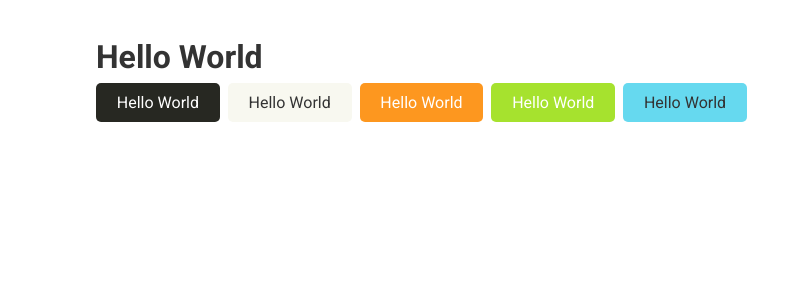
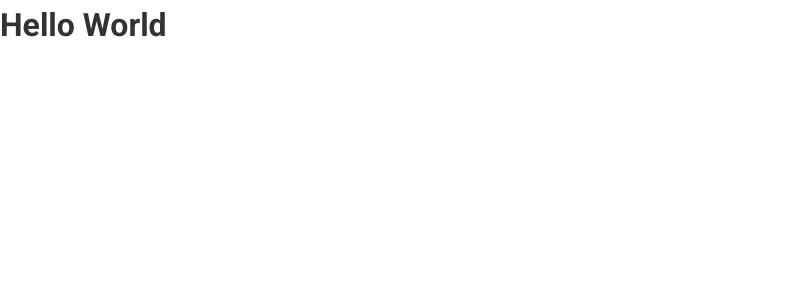
Before and after one commit to ryanpeacock/vaco_takehome, a React (Create React App) app: page / in a window 1280 px wide. Shown: the top 300 px of the page, without its empty margins (0-808 px from the left). Built offline with nearby package versions, Linux system fonts and the light colour scheme.

Commit message:
added app pages and set up routes

```diff
--- a/package.json
+++ b/package.json
@@ -10,6 +10,8 @@
     "node-sass": "^7.0.1",
     "react": "^18.2.0",
     "react-dom": "^18.2.0",
+    "react-icons": "^4.4.0",
+    "react-router-dom": "^5.3.0",
     "react-scripts": "5.0.1",
     "web-vitals": "^2.1.4"
   },
--- a/src/App.js
+++ b/src/App.js
@@ -1,18 +1,12 @@
 import React from "react";
 import "./styles/main.scss";
 import AppState from "./context/app/AppState";
+import MainRouter from "./routes/MainRouter";
 
 const App = () => {
   return (
     <AppState>
-      <div className="container">
-        <h1>Hello World</h1>
-        <div className="btn btn-dark">Hello World</div>
-        <div className="btn btn-light">Hello World</div>
-        <div className="btn btn-orange">Hello World</div>
-        <div className="btn btn-green">Hello World</div>
-        <div className="btn btn-blue">Hello World</div>
-      </div>
+      <MainRouter />
     </AppState>
   );
 };
--- /dev/null
+++ b/src/pages/BlogPost.js
@@ -0,0 +1,7 @@
+import React from "react";
+
+const BlogPost = () => {
+  return <div>BlogPost</div>;
+};
+
+export default BlogPost;
--- /dev/null
+++ b/src/pages/Dashboard.js
@@ -0,0 +1,7 @@
+import React from "react";
+
+const Dashboard = () => {
+  return <div>Dashboard</div>;
+};
+
+export default Dashboard;
--- /dev/null
+++ b/src/pages/Home.js
@@ -0,0 +1,11 @@
+import React from "react";
+
+const Home = () => {
+  return (
+    <div>
+      <h1>Hello World</h1>
+    </div>
+  );
+};
+
+export default Home;
--- /dev/null
+++ b/src/pages/Login.js
@@ -0,0 +1,7 @@
+import React from "react";
+
+const Login = () => {
+  return <div>Login</div>;
+};
+
+export default Login;
--- a/src/routes/MainRouter.js
+++ b/src/routes/MainRouter.js
@@ -0,0 +1,21 @@
+import React from "react";
+import { BrowserRouter as Router, Route, Switch } from "react-router-dom";
+
+// import pages
+import BlogPost from "../pages/BlogPost";
+import Dashboard from "../pages/Dashboard";
+import Home from "../pages/Home";
+import Login from "../pages/Login";
+
+const MainRouter = () => {
+  return (
+    <Router>
+      <Route exact path="/" component={Home} />
+      <Route exact path="/post/:id" component={BlogPost} />
+      <Route exact path="/login" component={Login} />
+      <Route exact path="/dashboard" component={Dashboard} />
+    </Router>
+  );
+};
+
+export default MainRouter;
```
Also changed, not shown: 1 other file (tests, documents, lock files or other folders).
